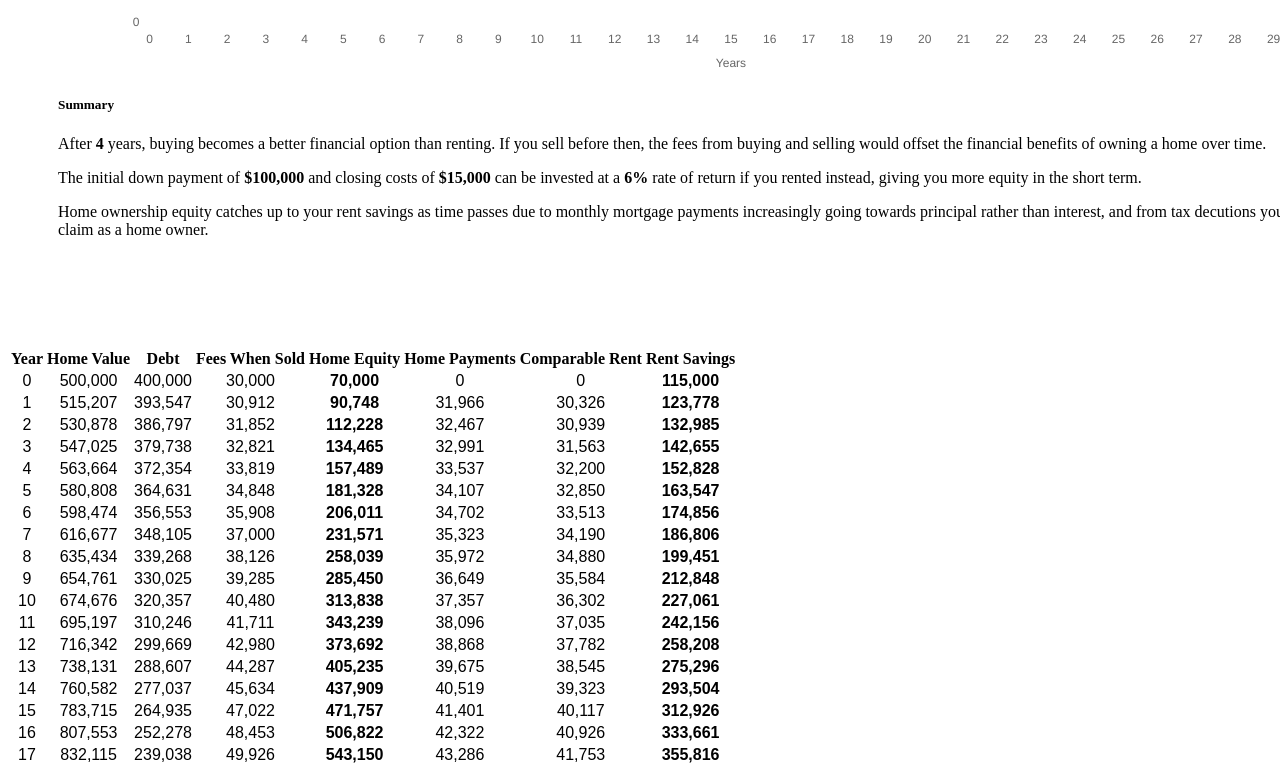
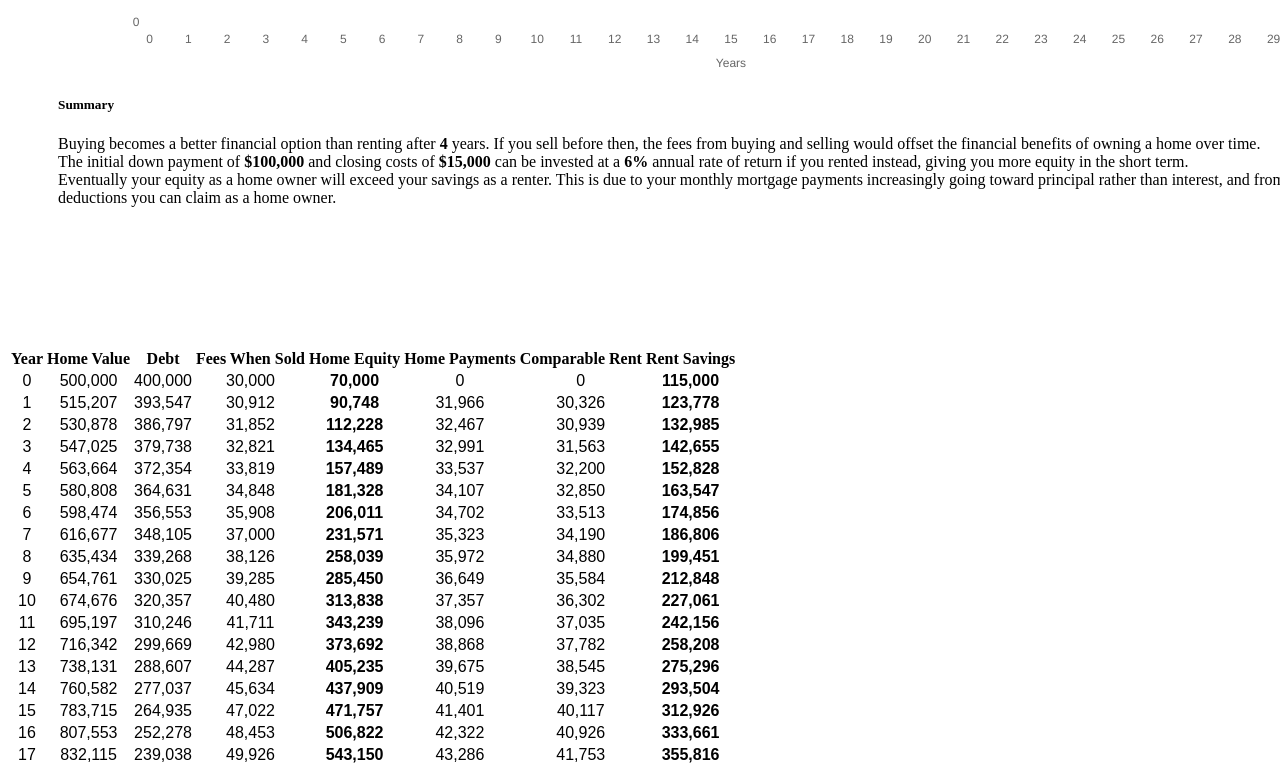
Before and after one commit to darylwada/smart-buy, a React app: page / in a window 1280 px wide. Shown: the part 819-1584 px from the top of the page. Built offline with nearby package versions, Linux system fonts and the light colour scheme; the HTML template or start-up script is replaced by a standard one.

Commit message:
Defined a function to conditionally determine the content of the summary paragraph. #6

```diff
--- a/client/components/Summary.js
+++ b/client/components/Summary.js
@@ -1,6 +1,6 @@
 import React from 'react'
 import { Row, Col } from 'reactstrap'
-import findBreakEven from '../util/break-even'
+import getParagraph from '../util/get-paragraph';
 
 const styles = {
   row: {
@@ -12,24 +12,16 @@ const styles = {
 
 export default function Summary(props) {
   const { netEquity, investment } = props.data
-  const { purchasePrice, downPayment, closingCosts, rentReturn } = props.inputs
+  const { purchasePrice, downPayment, closingCosts, rentReturn, annualAppreciationRate } = props.inputs
   const downPaymentAmt = (purchasePrice * downPayment / 100).toLocaleString()
   const closingCostsAmt = (purchasePrice * closingCosts / 100).toLocaleString()
-  const breakEven = findBreakEven(netEquity, investment)
+  const paragraph = getParagraph(netEquity, investment, downPaymentAmt, closingCostsAmt, rentReturn, annualAppreciationRate)
+
   return (
     <Row style={styles.row}>
       <Col md="12">
         <h5 className="text-center mb-3">Summary</h5>
-        <p>After <strong>{breakEven}</strong> years, buying becomes a better financial option than renting. If you sell before
-          then, the fees from buying and selling would offset the financial benefits of owning a home over time.
-        </p>
-        <p>The initial down payment of <strong>${downPaymentAmt}</strong> and closing costs of <strong>${closingCostsAmt}
-          </strong> can be invested at a <strong>{rentReturn}%</strong> rate of return if you rented instead, giving you
-          more equity in the short term.
-        </p>
-        <p>Home ownership equity catches up to your rent savings as time passes due to monthly mortgage payments increasingly going towards
-          principal rather than interest, and from tax decutions you can claim as a home owner.
-        </p>
+        {paragraph}
       </Col>
     </Row>
   )
--- a/client/util/break-even.js
+++ /dev/null
@@ -1,6 +0,0 @@
-export default function findBreakEven(netEquity, investment) {
-  for (let i = 0; i < netEquity.length; i++) {
-    if (netEquity[i] > investment[i]) return i
-  }
-  return -1
-}
--- /dev/null
+++ b/client/util/get-break-even.js
@@ -0,0 +1,6 @@
+export default function getBreakEven(netEquity, investment) {
+  for (let i = 0; i < netEquity.length; i++) {
+    if (netEquity[i] >= investment[i]) return i
+  }
+  return -1
+}
--- /dev/null
+++ b/client/util/get-paragraph.js
@@ -0,0 +1,49 @@
+import React from 'react'
+import getBreakEven from '../util/get-break-even'
+
+const styles = {
+  break: {
+    lineHeight: '2.2em'
+  }
+}
+
+export default function getParagraph(netEquity, investment, downPaymentAmt, closingCostsAmt, rentReturn, annualAppreciationRate) {
+  const breakEven = getBreakEven(netEquity, investment)
+
+  if (breakEven === -1) {
+    return (
+      <p>
+        Buying will <strong>never</strong> be a better financial option than renting. <br style={styles.break} />
+        The initial down payment of <strong>${downPaymentAmt}</strong> and closing costs of <strong>${closingCostsAmt}
+        </strong> can be invested at a <strong>{rentReturn}%</strong> rate of return if you rented instead. If your monthly
+        rent is lower than your housing payments, you can invest those savings as well. In addition, any selling fees will reduce
+        your equity as a home owner.
+      </p>
+    )
+  }
+
+  if (breakEven === 0) {
+    return (
+      <p>
+        Buying will <strong>always</strong> be a better financial option than renting. <br style={styles.break} />
+        With no buying and selling fees, you would have no initial savings with which to invest if you were to rent instead.
+        Meanwhile your home will appreciate in value by <strong>{annualAppreciationRate}%</strong> a year, maintaining a positive
+        equity gap versus a renting scenario.
+      </p>
+    )
+  }
+
+  if (breakEven > 0) {
+    return (
+      <p>
+        Buying becomes a better financial option than renting after <strong>{breakEven}</strong> years. If you sell before
+        then, the fees from buying and selling would offset the financial benefits of owning a home over time. <br style={styles.break} />
+        The initial down payment of <strong>${downPaymentAmt}</strong> and closing costs of <strong>${closingCostsAmt}
+        </strong> can be invested at a <strong>{rentReturn}%</strong> annual rate of return if you rented instead, giving you
+        more equity in the short term. <br style={styles.break} />
+        Eventually your equity as a home owner will exceed your savings as a renter. This is due to your monthly mortgage payments
+        increasingly going toward principal rather than interest, and from tax deductions you can claim as a home owner.
+      </p>
+    )
+  }
+}
```
